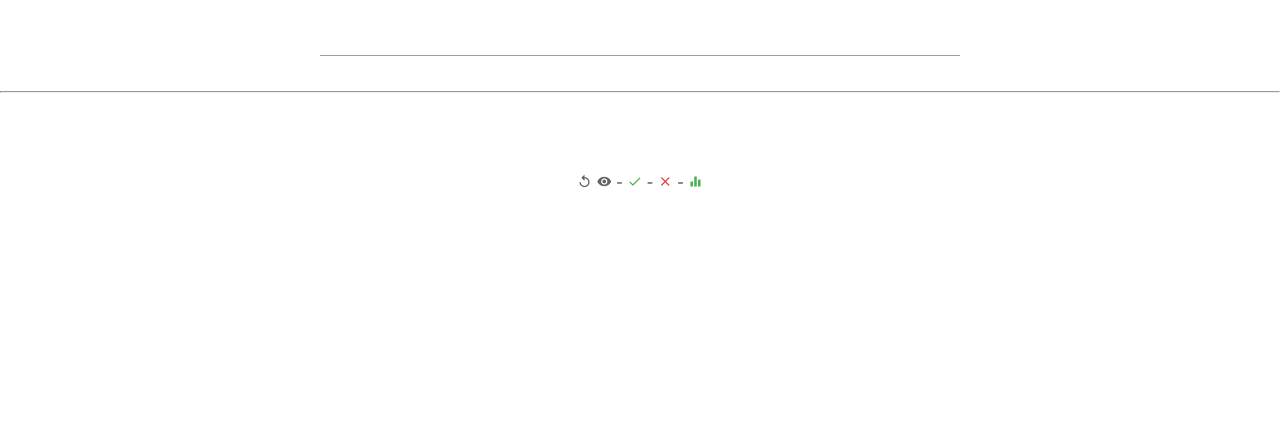
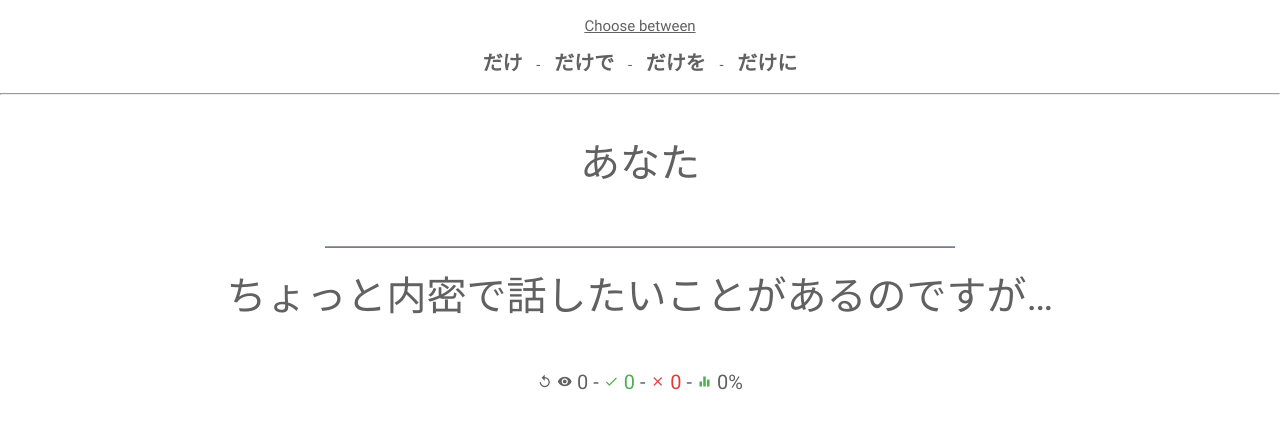
Before and after one commit to jrorsini/jlpt3, a website: page jlpt3Grammar.html in a window 1280 px wide. Drawn offline with nearby package versions, Linux system fonts and the light colour scheme.

Commit message:
First commit from IDE visual studio code.

```diff
--- a/jlpt3Grammar.html
+++ b/jlpt3Grammar.html
@@ -40,8 +40,8 @@
 	<script type="text/javascript" src="node_modules/jquery/dist/jquery.min.js"></script>
 	<script type="text/javascript" src="node_modules/materialize-css/dist/js/materialize.min.js"></script>
 	<script type="text/javascript" src="wanakana.min.js"></script>
+	<script type="text/javascript" src="jlpt3.js"></script>
 	<script type="text/javascript" src="main.js"></script>
-	<script type="text/javascript" src="jlpt3.js"></script>
 </html>
 
 <!--
--- a/main.js
+++ b/main.js
@@ -5,14 +5,13 @@ var
 	// To retrieve the user input value.
 	inputEl = $('#option')[0],
 	// Question's length
-	len = Object.keys(jlpt3).length;
+	len = Object.keys(jlpt3).length,
 	// Stat's object
-	localData.stats = {
+	stats = {
 		rep:0,
 		success:0,
 		fail:0
 	}
-
 
 // Current question's object
 var curr = {}
@@ -247,11 +246,11 @@ function update_grasp_class() {
  */
 function update_current() {
 	curr.id 			= createQuestionId()
-	curr.question 		= localData.jlpt3[curr.id].question
-	curr.options 		= localData.jlpt3[curr.id].options
-	curr.stats 			= localData.jlpt3[curr.id].options
-	curr.user_input 	= localData.jlpt3[curr.id].user_input
-	curr.lvl 			= localData.jlpt3[curr.id].grasp_level
+	curr.question 		= jlpt3[curr.id].question
+	curr.options 		= jlpt3[curr.id].options
+	curr.stats 			= jlpt3[curr.id].options
+	curr.user_input 	= jlpt3[curr.id].user_input
+	curr.lvl 			= jlpt3[curr.id].grasp_level
 	curr.answer 		= curr.options.map(e => ( e[1] === true) ? e[0] : '').join('')
 }
 
```
